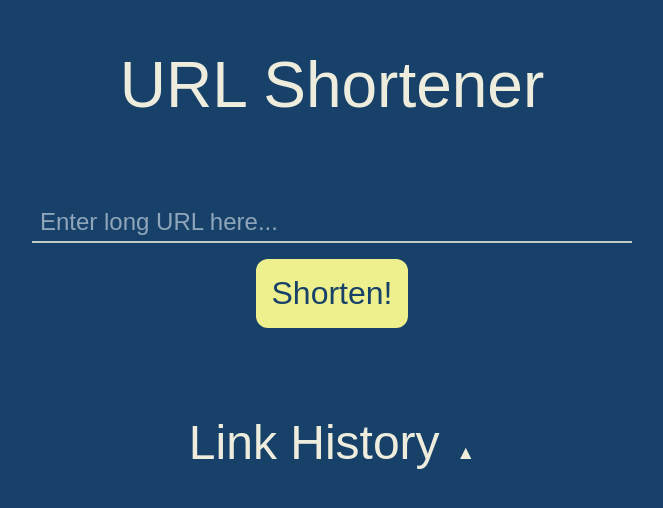
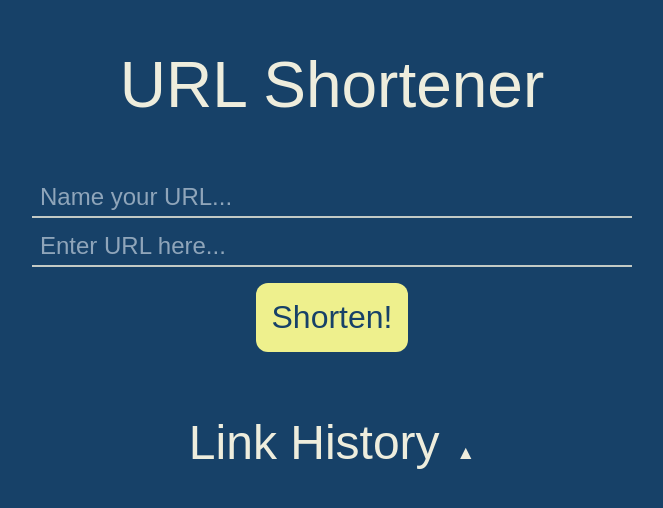
Before and after one commit to aemann2/fullstack-demos, a React (Create React App) app in the folder client/: page /urlShortener in a window 1280 px wide. Shown: the top 508 px of the page, without its empty margins (308-971 px from the left). Built offline with nearby package versions, Linux system fonts and the light colour scheme; no server answers.

Commit message:
added url naming to frontend

```diff
--- a/client/src/components/UrlBar.tsx
+++ b/client/src/components/UrlBar.tsx
@@ -30,6 +30,8 @@ const UrlInput = styled.input`
 	}
 `;
 
+const NameInput = styled(UrlInput)``;
+
 const UrlButton = styled(Button)`
 	padding: 1rem;
 	font-size: 1.5rem;
@@ -43,41 +45,59 @@ const UrlButton = styled(Button)`
 `;
 
 const UrlBar = () => {
-	const [input, setInput] = useState('');
-	const [error, setError] = useState(false);
+	const [urlInput, setUrlInput] = useState('');
+	const [nameInput, setNameInput] = useState('');
+	const [error, setError] = useState<boolean | string>(false);
 
-	const handleChange = (e: React.ChangeEvent<HTMLInputElement>) => {
-		setInput(e.target.value);
+	const handleUrlChange = (e: React.ChangeEvent<HTMLInputElement>) => {
+		setUrlInput(e.target.value);
+	};
+
+	const handleNameChange = (e: React.ChangeEvent<HTMLInputElement>) => {
+		setNameInput(e.target.value);
 	};
 
 	const handleSubmit = (e: React.SyntheticEvent) => {
 		e.preventDefault();
-		if (!validateUrl(input)) {
-			setError(true);
+		if (!nameInput) {
+			setError('Please name your URL');
+		} else if (!validateUrl(urlInput)) {
+			setError('Invalid Input');
 		} else {
 			setError(false);
 			axios.post('https://fullstack-demos.herokuapp.com/shorten', {
-				longUrl: input,
+				longUrl: urlInput,
+				urlName: nameInput,
 			});
-			setInput('');
+			setUrlInput('');
+			setNameInput('');
 		}
 	};
 
 	return (
 		<div>
 			<form onSubmit={handleSubmit}>
+				<NameInput
+					type='text'
+					name='nameInput'
+					id='nameInput'
+					placeholder='Name your URL...'
+					maxLength={20}
+					onChange={handleNameChange}
+					value={nameInput}
+				/>
 				<UrlInput
 					type='text'
 					name='urlInput'
 					id='urlInput'
-					placeholder='Enter long URL here...'
-					onChange={handleChange}
-					value={input}
+					placeholder='Enter URL here...'
+					onChange={handleUrlChange}
+					value={urlInput}
 				/>
 				<UrlButton name='button' type='submit'>
 					Shorten!
 				</UrlButton>
-				{error && <label htmlFor='urlInput'>Invalid Input</label>}
+				{error && <label htmlFor='urlInput'>{error}</label>}
 			</form>
 		</div>
 	);
```
Also changed, not shown: 1 other file (tests, documents, lock files or other folders).
